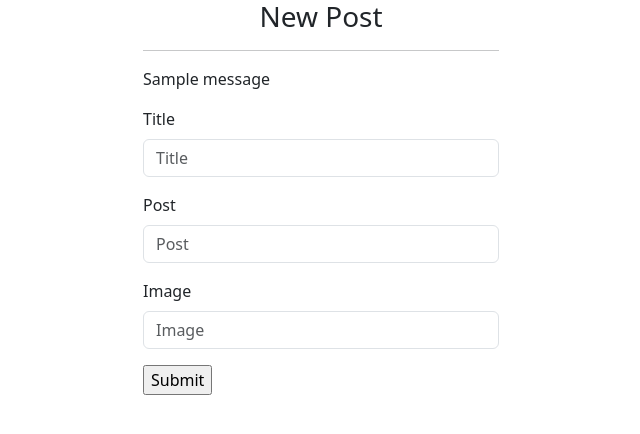
After one commit to Juliet-Ol/project-awward, a Django app: page /post in a window 1280 px wide. The commit adds this page. Shown: the top 434 px of the page, without its empty margins (319-959 px from the left). Run offline with Django 4.2, Linux system fonts and the light colour scheme; tables that the repository leaves empty hold one stand-in row (values such as "Sample post"); one stand-in notice (Sample message) is shown; some libraries are stand-ins or nearby versions.

Commit message:
creat new post template and base html to display new posts

```diff
--- a/awwardsproject/templates/awwardsproject/base.html
+++ b/awwardsproject/templates/awwardsproject/base.html
@@ -3,6 +3,7 @@
 <!DOCTYPE html>
 <html lang="en">
     <meta charset="UTF-8">
+    <meta name="viewport" content="width=device-width, initial-scale=1.0">
     {% if title %}
     <title>Project Awwards {{title}}</title>
     {% else %}
--- /dev/null
+++ b/awwardsproject/templates/post/new_post.html
@@ -0,0 +1,49 @@
+{%extends "registration/base.html"%}
+{% load bootstrap5 %}
+{% block content %}
+<div class="container">
+  <div class="row">
+
+
+    <div class="col-md-4">
+
+    </div>
+    <div class="col-md-4">
+      <!-- {% if form.errors %}
+        <p> Information Might be Incorrect </p>
+      {% endif %} -->
+      <div class="panel panel-default">
+
+        <div class="panel-heading">
+          <h3 class="text-center"> New Post</h3>
+          <hr>
+          {% if messages%}
+            {%for message in messages %}
+            <p>{{message}}</p>
+            {% endfor%}
+          {% endif %}
+        </div>
+        <div class="panel-body">
+
+          <form  method="post" action="/post" enctype="multipart/form-data" >
+            {% csrf_token %}
+            <!-- {{form.as_p}} -->
+            {% bootstrap_form form %}
+            <div class="form-group">
+              <input type="submit" />
+            </div>
+
+            <input type="hidden" name="next" value="{{next}}">
+
+          </form>
+
+        </div>
+
+      </div>
+
+    </div>
+    <!-- empty div -->
+    <div class="col-md-4"></div>
+  </div>
+</div>
+{% endblock %}
--- a/awwardsproject/templates/profile/profile.html
+++ b/awwardsproject/templates/profile/profile.html
@@ -2,12 +2,13 @@
 {% load bootstrap5 %}
 {% block content %}
 
-<div class="content-section">
+<div class="content-section" >
     <div class="static">
-        <img class="rounded-circle account-img" src=" {{ user.profile.image.url }} " alt="">
+        <img class="rounded-circle account-img" style="width: 10%;" src=" {{ user.profile.image.url }} " alt="">
         <div class="static-body">
             <h2 class="account-heading"> {{ user.username }} </h2>
             <p class="test-secondary"> {{user.email }} </p>
+            <p class="test-secondary"> {{user.bio }} </p>
         </div>
     </div>
 </div>
```
Also changed, not shown: awwardsproject/templates/post/base.html (added, +35 -0 lines).
